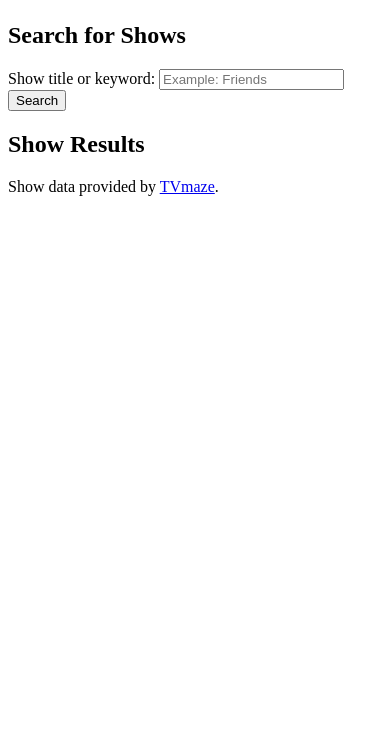
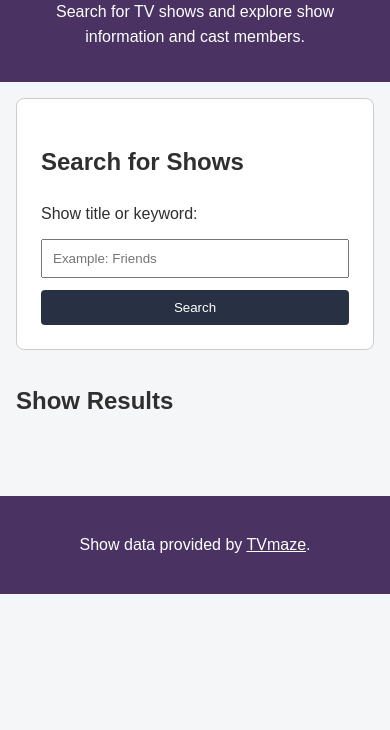
Before and after one commit to maishafyruz/CSC372_assignment4, a plain HTML site: page index.html in a window 390 px wide. Shown: the part 114-844 px from the top of the page. Drawn offline with Linux system fonts and the light colour scheme.

Commit message:
Adding css styles

```diff
--- a/styles.css
+++ b/styles.css
@@ -4,3 +4,126 @@
   CSC 372-01
   This stylesheet controls the appearance of the TVmaze Show Gallery.
 */
+
+* {
+  box-sizing: border-box;
+}
+
+body {
+  margin: 0;
+  background-color: #f5f6f8;
+  color: #2f2f2f;
+  font-family: Arial, Helvetica, sans-serif;
+  line-height: 1.6;
+}
+
+header {
+  background-color: #4a3363;
+  color: white;
+  text-align: center;
+  padding: 32px 20px;
+}
+
+header h1 {
+  margin-bottom: 8px;
+}
+
+header p {
+  margin: 0;
+}
+
+main {
+  max-width: 1200px;
+  margin: 0 auto;
+  padding: 24px;
+}
+
+#search-section {
+  background-color: white;
+  padding: 24px;
+  margin-bottom: 32px;
+  border: 1px solid #cccccc;
+  border-radius: 8px;
+}
+
+#show-search-form {
+  display: flex;
+  gap: 12px;
+  flex-wrap: wrap;
+  align-items: center;
+}
+
+#show-search {
+  flex: 1;
+  min-width: 220px;
+  padding: 10px;
+}
+
+button {
+  background-color: #283044;
+  color: white;
+  border: none;
+  padding: 10px 18px;
+  cursor: pointer;
+  border-radius: 4px;
+}
+
+button:hover,
+button:focus {
+  background-color: #624a7b;
+}
+
+#message {
+  font-weight: bold;
+}
+
+#show-gallery {
+  display: flex;
+  flex-wrap: wrap;
+  gap: 24px;
+}
+
+.show-card {
+  flex: 1 1 300px;
+  background-color: white;
+  border: 1px solid #cccccc;
+  padding: 18px;
+  border-radius: 8px;
+}
+
+.show-card img {
+  width: 100%;
+  height: auto;
+}
+
+.show-card h3 {
+  margin-top: 12px;
+}
+
+.show-card a {
+  color: #283044;
+  font-weight: bold;
+}
+
+footer {
+  background-color: #4a3363;
+  color: white;
+  text-align: center;
+  padding: 20px;
+  margin-top: 40px;
+}
+
+footer a {
+  color: white;
+}
+
+@media (max-width: 600px) {
+  #show-search-form {
+    flex-direction: column;
+    align-items: stretch;
+  }
+
+  main {
+    padding: 16px;
+  }
+}
```
